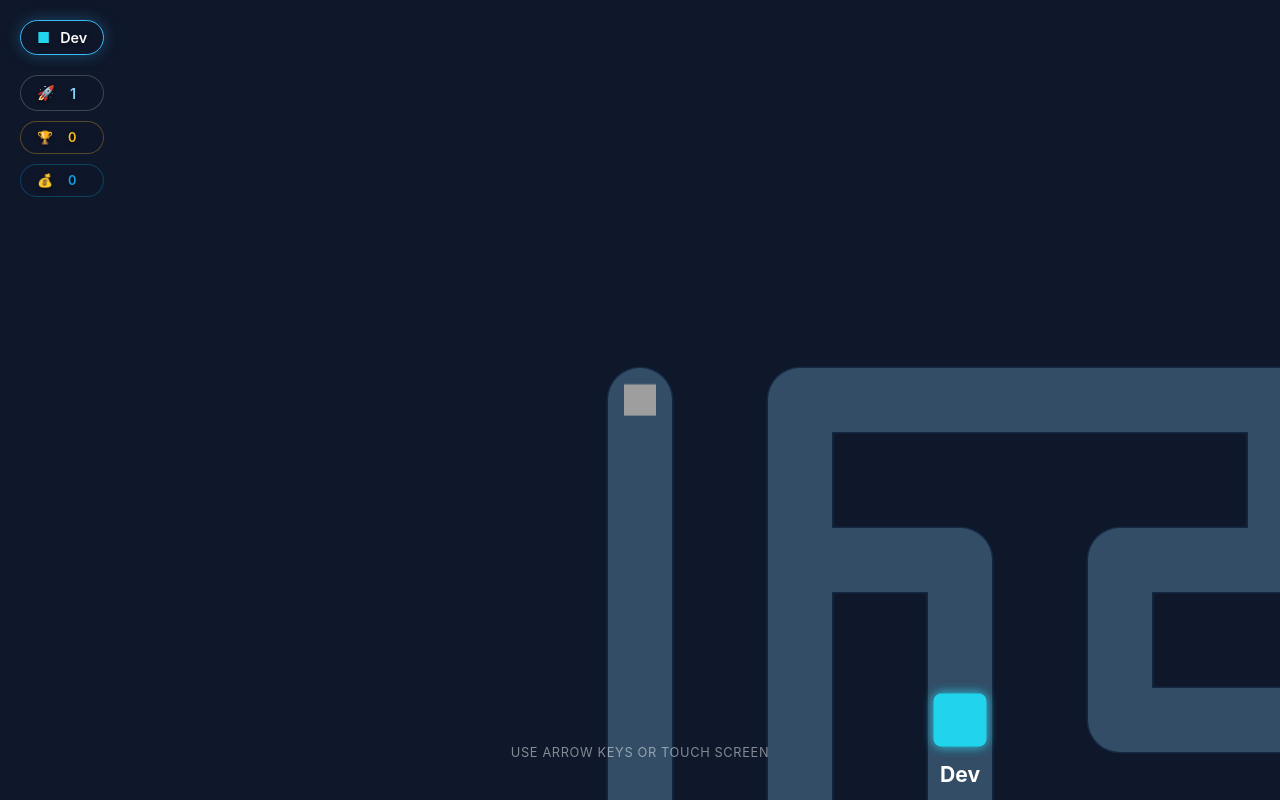
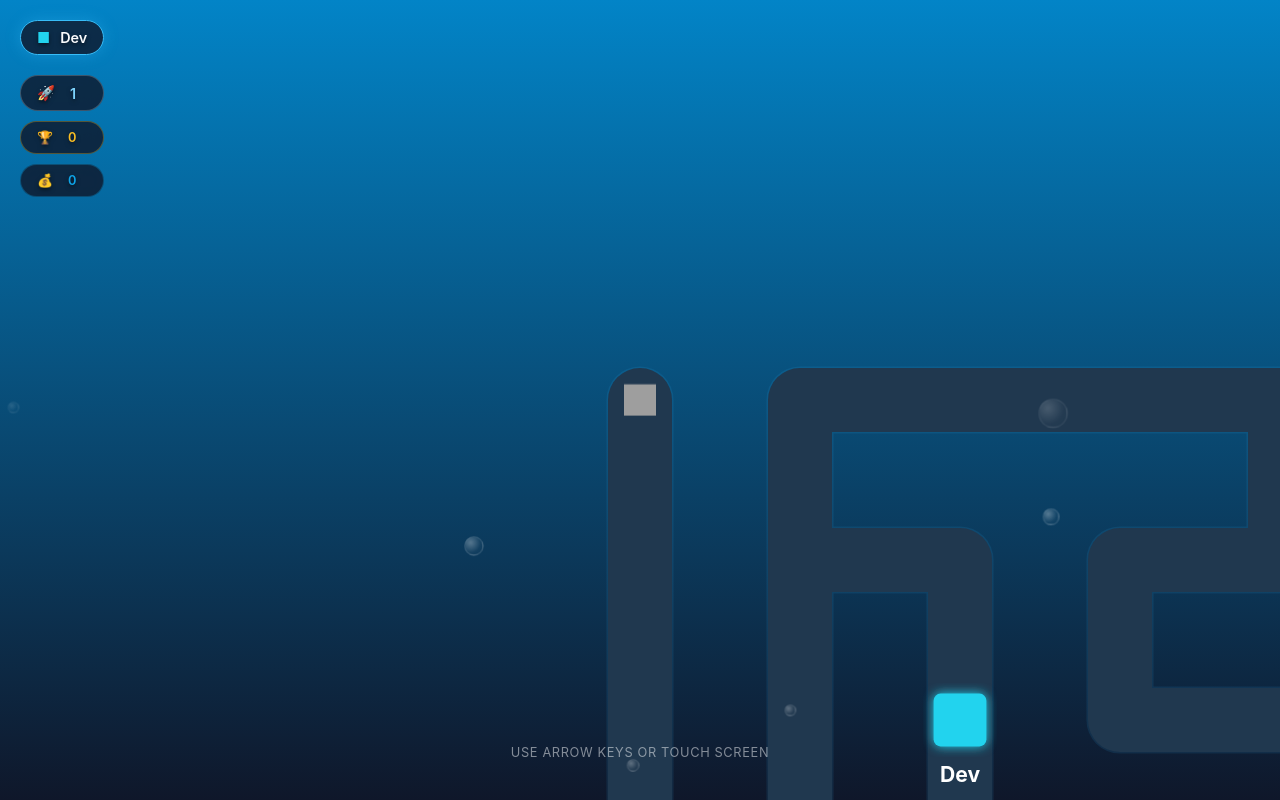
Before and after one commit to steve-fenton-octopus/pipeline, a website with bundled scripts: page index.html in a window 1280 px wide. Built offline with nearby package versions, Linux system fonts and the light colour scheme; grey boxes are pictures that could not be loaded.

Commit message:
Water and bubbles

```diff
--- a/game.js
+++ b/game.js
@@ -608,6 +608,48 @@ function gameLoop() {
     requestAnimationFrame(gameLoop);
 }
 
+// --- Visual Effects ---
+function initBubbles() {
+    const container = document.getElementById('game-container');
+    const bubbleCount = 15;
+
+    for (let i = 0; i < bubbleCount; i++) {
+        setTimeout(() => createBubble(container), Math.random() * 5000);
+    }
+
+    setInterval(() => {
+        createBubble(container);
+    }, 400);
+}
+
+function createBubble(container) {
+    const wrapper = document.createElement('div');
+    wrapper.className = 'bubble-container';
+    wrapper.style.left = `${Math.random() * 100}vw`;
+
+    const bubble = document.createElement('div');
+    bubble.className = 'bubble';
+
+    const size = Math.random() * 15 + 5;
+    bubble.style.width = `${size}px`;
+    bubble.style.height = `${size}px`;
+
+    const duration = Math.random() * 6 + 4;
+    bubble.style.animationDuration = `${duration}s`;
+
+    wrapper.style.animationDuration = `${Math.random() * 3 + 2}s`;
+    wrapper.style.animationDelay = `-${Math.random() * 3}s`;
+
+    wrapper.appendChild(bubble);
+    container.appendChild(wrapper);
+
+    setTimeout(() => {
+        if (wrapper.parentNode) {
+            wrapper.parentNode.removeChild(wrapper);
+        }
+    }, duration * 1000 + 100);
+}
+
 // --- Initialize ---
 function init() {
     config.mazeWidth = Math.min(25, 4 + state.level);
@@ -615,6 +657,7 @@ function init() {
     state.maze = generateMaze(config.mazeWidth, config.mazeHeight);
     renderMaze(state.maze);
     initTargets();
+    initBubbles();
     gameLoop();
 }
 
--- a/styles.css
+++ b/styles.css
@@ -1,6 +1,7 @@
 :root {
-    --bg-color: #0f172a;
-    --pipe-color: #334155;
+    --bg-color-top: #0284c7;
+    --bg-color-bottom: #0f172a;
+    --pipe-color: #1e293b;
     --pipe-glow: #38bdf8;
     --player-color: #0ea5e9;
     --player-glow: #7dd3fc;
@@ -17,7 +18,7 @@ html {
     width: 100%;
     height: 100%;
     overflow: hidden;
-    background-color: var(--bg-color);
+    background: linear-gradient(to bottom, var(--bg-color-top), var(--bg-color-bottom));
     font-family: 'Inter', -apple-system, BlinkMacSystemFont, "Segoe UI", Roboto, sans-serif;
     touch-action: none;
     -webkit-touch-callout: none;
@@ -191,3 +192,54 @@ svg {
     text-shadow: 0 0 10px #fbbf24;
     display: none;
 }
+
+/* Underwater Visual Elements */
+@keyframes floatUp {
+    0% {
+        transform: translateY(110vh) scale(1);
+        opacity: 0;
+    }
+
+    10% {
+        opacity: 0.3;
+    }
+
+    90% {
+        opacity: 0.4;
+    }
+
+    100% {
+        transform: translateY(-10vh) scale(1.5);
+        opacity: 0;
+    }
+}
+
+@keyframes sway {
+
+    0%,
+    100% {
+        transform: translateX(-10px);
+    }
+
+    50% {
+        transform: translateX(10px);
+    }
+}
+
+.bubble {
+    position: absolute;
+    bottom: -50px;
+    border-radius: 50%;
+    background: radial-gradient(circle at 30% 30%, rgba(255, 255, 255, 0.8), rgba(255, 255, 255, 0.1) 60%, rgba(255, 255, 255, 0) 100%);
+    border: 1px solid rgba(255, 255, 255, 0.3);
+    pointer-events: none;
+    z-index: 1;
+    animation: floatUp 8s infinite linear;
+}
+
+.bubble-container {
+    animation: sway 4s infinite ease-in-out alternate;
+    position: absolute;
+    pointer-events: none;
+    z-index: 1;
+}
```
